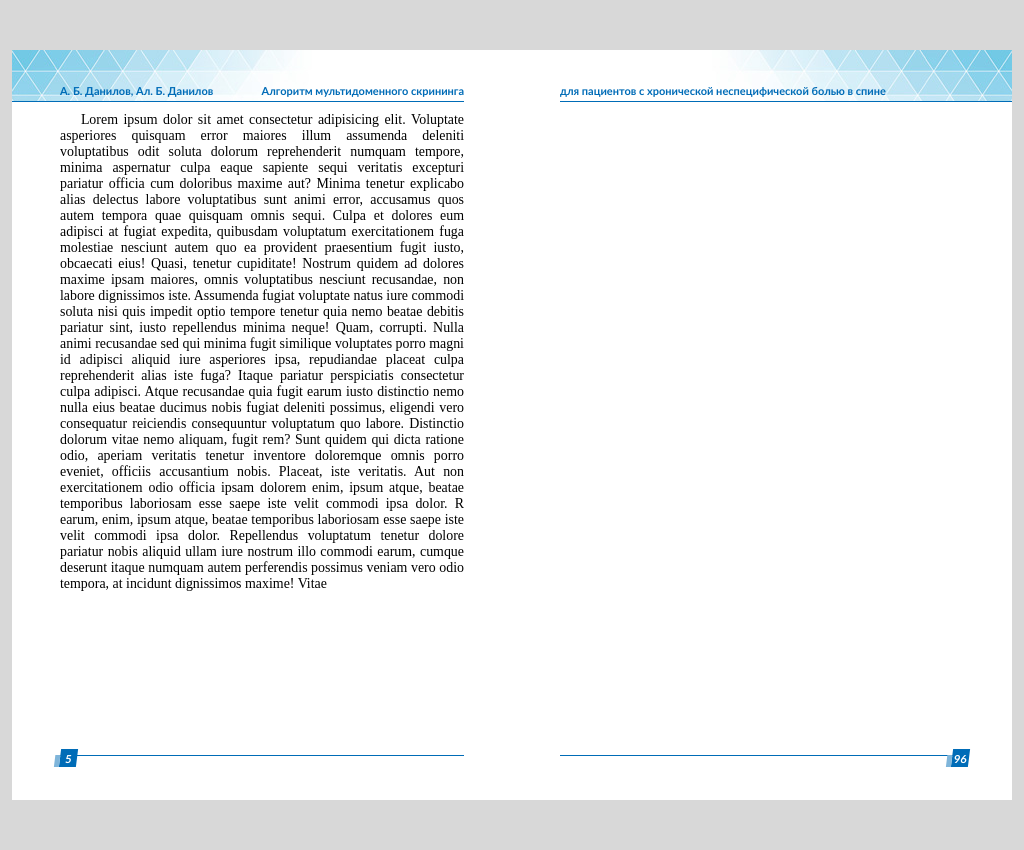
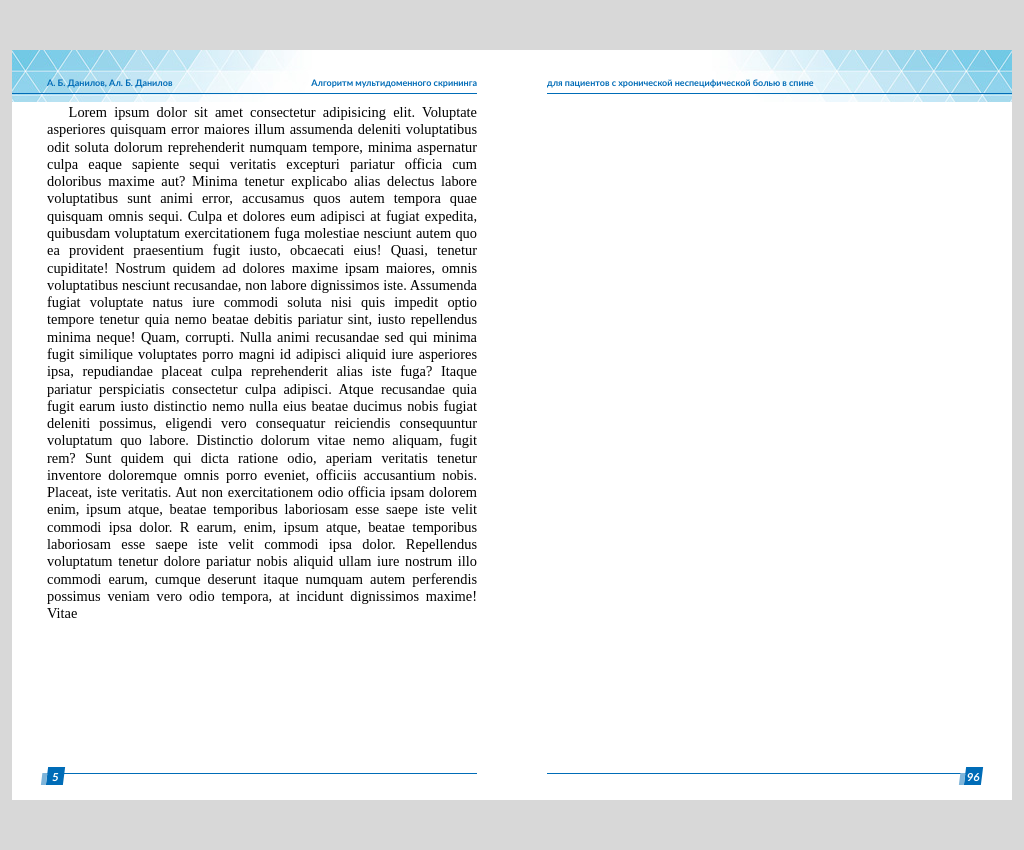
Before and after one commit to kubyshkin-r/IN, a PHP site: page /Untitled-1.html in a window 1024 px wide. Run offline with PHP 8.4, Linux system fonts and the light colour scheme.

Commit message:
результаты недели

```diff
--- a/2688 Создание стилей книги наполнение контентом/style.css
+++ b/2688 Создание стилей книги наполнение контентом/style.css
@@ -5,7 +5,7 @@
     box-sizing: border-box;
 }
 :root{
-    --padding-leftRight: 48px;
+    --padding-leftRight: 45px;
     --headerСolor: #006cb7;
 }
 .left-page, .right-page{
@@ -33,7 +33,7 @@ header{
     width: calc(100% - var(--padding-leftRight));
     border-bottom: 1px solid var(--headerСolor);
     font-size: 11px;
-    line-height: 1.2em;
+    line-height: 13px;
 }
 .left-page header{
     padding-left: var(--padding-leftRight);
@@ -43,34 +43,29 @@ header{
 }
 .content{
     margin: 10px var(--padding-leftRight) 14px;
-    font-size: 0.87rem;
 }
 .content h1{
     margin: 30px 0;
     text-transform: uppercase;
-    font-size: 0.9rem;
+    font-size: 1em;
 }
 .content h2{
-    margin: 33px 0 17px;
+    margin: 28px 0 17px;
     text-indent: 1.5em;
-    font-size: 0.9rem;
+    font-size: 0.9em;
 }
 .content p{
     text-indent: 1.5em;
     text-align: justify;
+    font-size: 0.83em;
+    line-height: 1.2em;
 }
-span{
-    font-weight: 600;
-}
-li{
+.content li{
     list-style-position: inside;
     text-indent: 1.5em;
 }
 .content img{
     width: 100%;
-}
-.content figure{
-    text-align: center;
 }
 footer{
     display: flex;
@@ -92,7 +87,7 @@ footer{
     text-align: center;
     transform: skew(-7deg);
     font-size: 11px;
-    line-height: 1.2em;
+    line-height: 13px;
 }
 .right-page .page-number{
     margin-right: -5px;
@@ -106,17 +101,20 @@ footer{
     width: 5px;
     height: 12px;
 }
-.content-img-p{
+.content .content-img-p{
     margin-bottom: 20px;
     text-indent: 0;
     text-align: center;
+    font-weight: 700;
 }
-.content-p-ti{
+.content .content-p-ti{
     text-indent: 0;
 }
-.content-table{
+.content .content-table{
     border-collapse: collapse;
     margin-bottom: 10px;
+    font-size: 0.83em;
+    line-height: 1.2em;
 }
 .content-table caption{
     padding-bottom: 5px;
@@ -148,7 +146,7 @@ footer{
 }
 .title-page__content{
     border-left: 1px solid #000;
-    margin: -90px 50px 0 77px;
+    margin: -30px 50px 0 77px;
     padding-left: 25px;
 }
 .title-page__authors{
@@ -163,3 +161,32 @@ footer{
     font-weight: 600;
     line-height: 1.3em;
 }
+
+
+@media (min-width: 941px) and (max-width: 1200px){
+    :root{
+        --padding-leftRight: 35px;
+    }
+    header {
+        margin-top: 26px;
+        font-size: 9px;
+    }
+    .title-page, .left-page, .right-page{
+        min-height: 600px;
+    }
+    .content h1 {
+        margin: 22px 0;
+    }
+    .content h2 {
+        margin: 20px 0 15px;
+    }
+    .content p{
+        font-size: 0.9em;
+    }
+    footer{
+        padding-bottom: 15px;
+    }
+}
+@media (max-width: 700px){
+
+}
```
